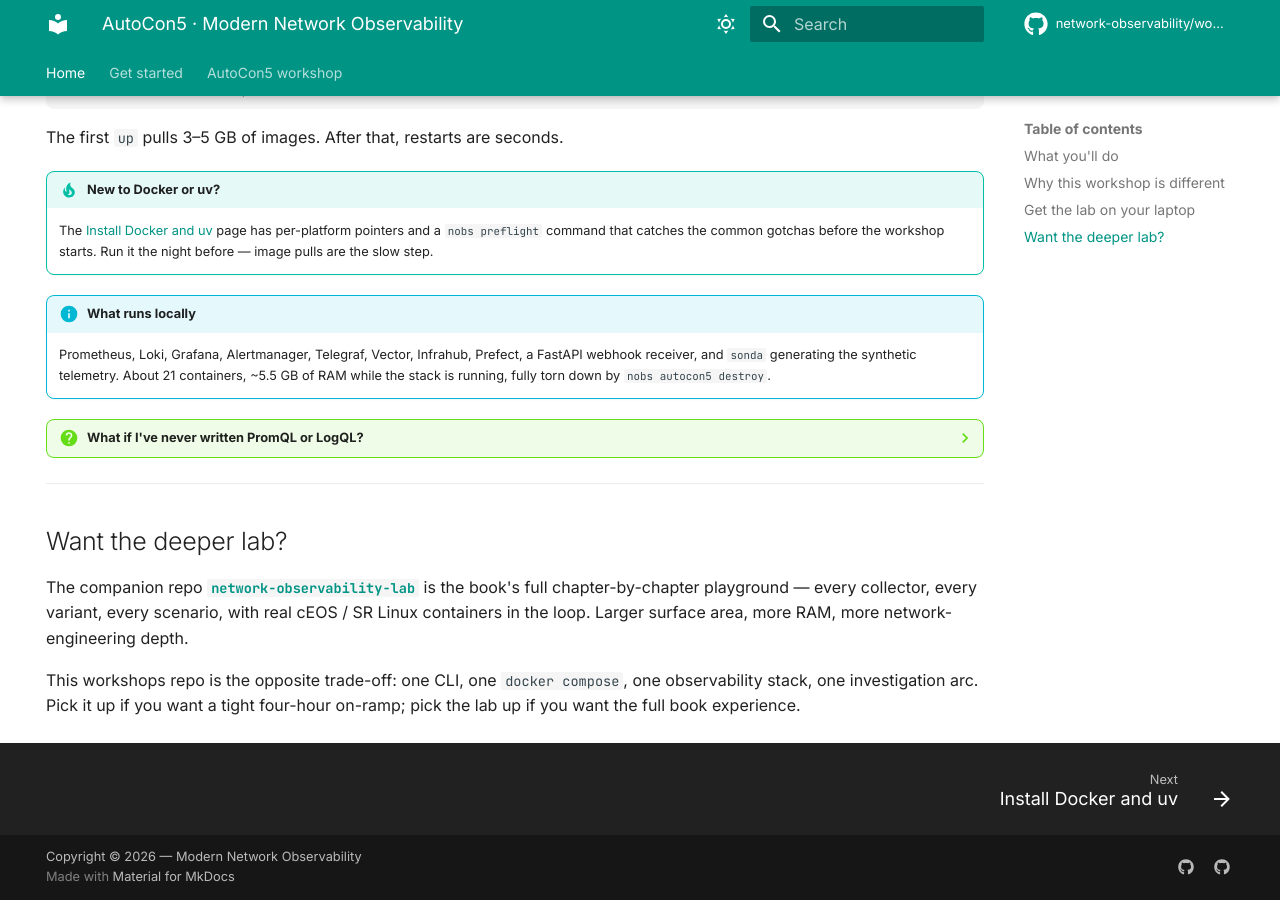
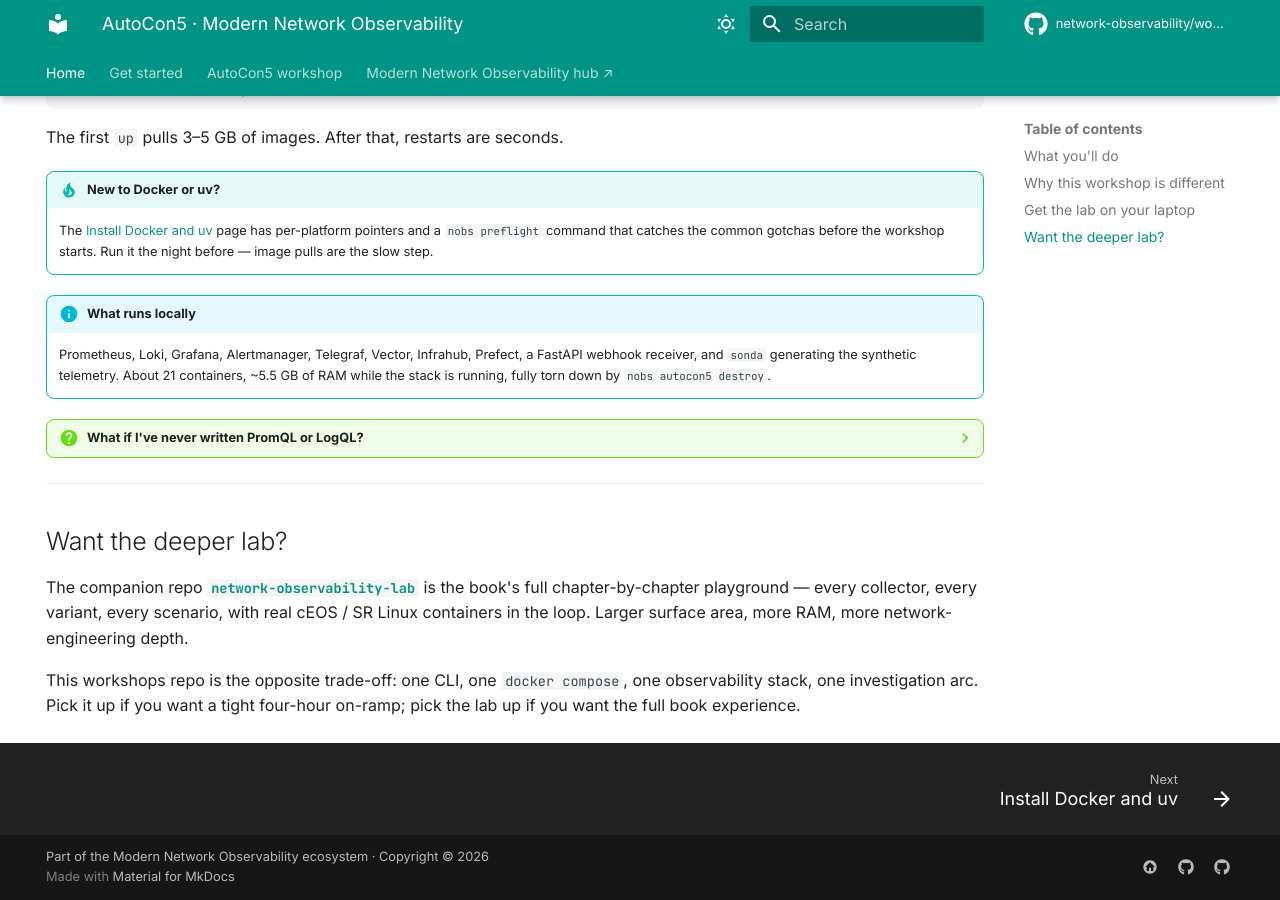
Before and after one commit to network-observability/workshops, an MkDocs documentation site: the page built from docs/index.md, in a window 1280 px wide and 900 px high, scrolled down 2313 px. Built offline with MkDocs 1.6.1 and Material for MkDocs 9.7.7, drawn with Linux system fonts in a browser that asks for light colours; comment, search, counter and statistics services are not loaded.

Commit message:
feat(docs): wire workshops site to Modern Network Observability hub (#47)
The org-level landing at https://network-observability.github.io/ is
now live. Surface it from this site so the two read as one ecosystem:

- Top-nav tab 'Modern Network Observability hub ↗' (rightmost, with
  the up-right arrow indicating an external/parent destination).
- Footer copyright reframed as 'Part of the Modern Network
  Observability ecosystem' with the link.
- New social icon (home-circle) pointing back to the hub, ahead of
  the existing GitHub icons.

Three coordinated touch points so a workshop attendee on any page
sees they're inside something larger.

```diff
--- a/mkdocs.yml
+++ b/mkdocs.yml
@@ -5,7 +5,7 @@
 repo_name: network-observability/workshops
 edit_uri: edit/main/
 
-copyright: Copyright &copy; 2026 — Modern Network Observability
+copyright: Part of the <a href="https://network-observability.github.io/" target="_blank" rel="noopener">Modern Network Observability</a> ecosystem &middot; Copyright &copy; 2026
 
 theme:
   name: material
@@ -132,9 +132,13 @@
       - Part 2 — Dashboards: workshop/part-2.md
       - Part 3 — Alerts, automation, AI: workshop/part-3.md
       - Advanced — End-to-end investigation: workshop/advanced.md
+  - "Modern Network Observability hub ↗": https://network-observability.github.io/
 
 extra:
   social:
+    - icon: material/home-circle
+      link: https://network-observability.github.io/
+      name: Modern Network Observability hub
     - icon: fontawesome/brands/github
       link: https://github.com/network-observability/workshops
       name: workshops on GitHub
```
